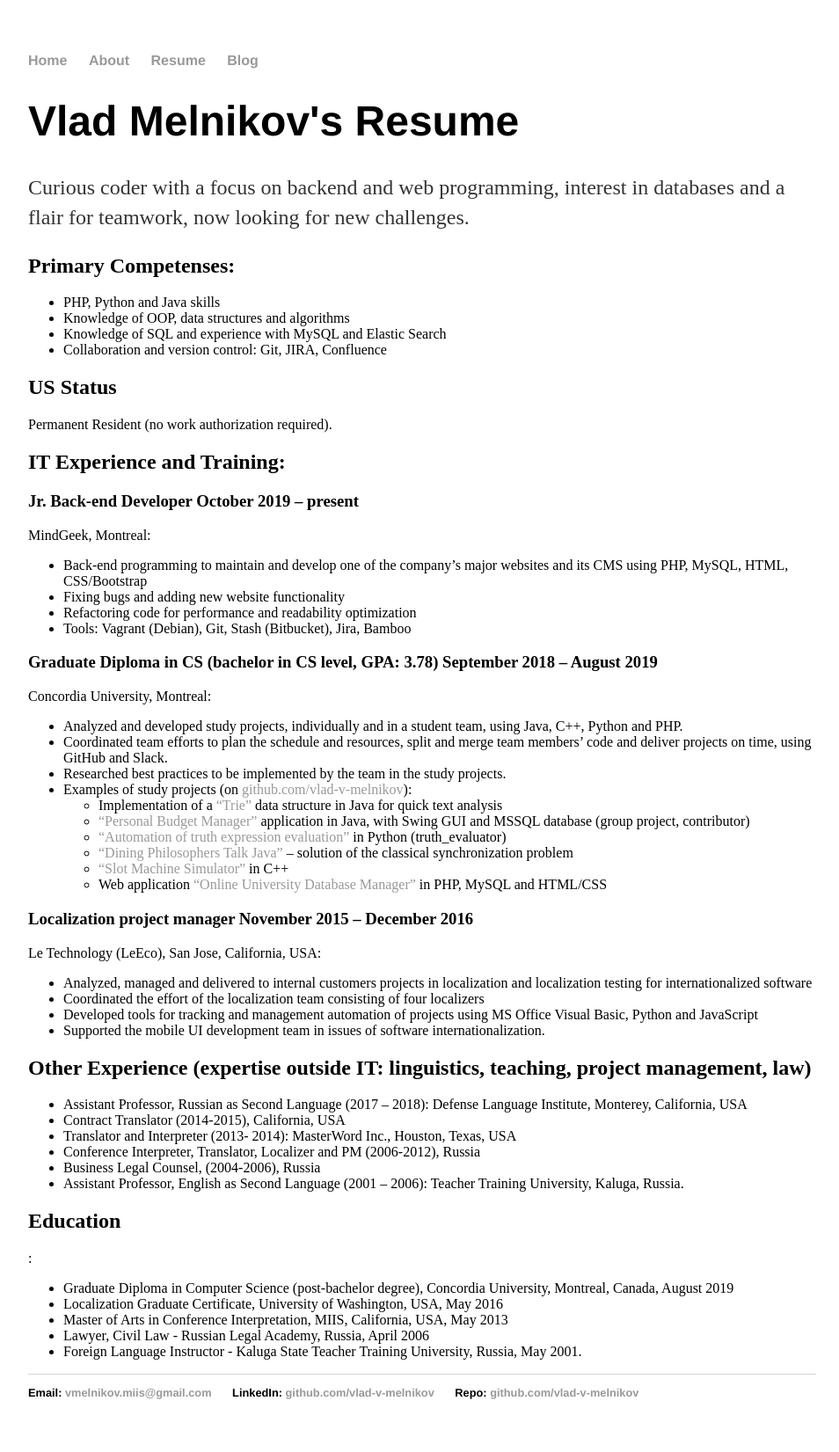
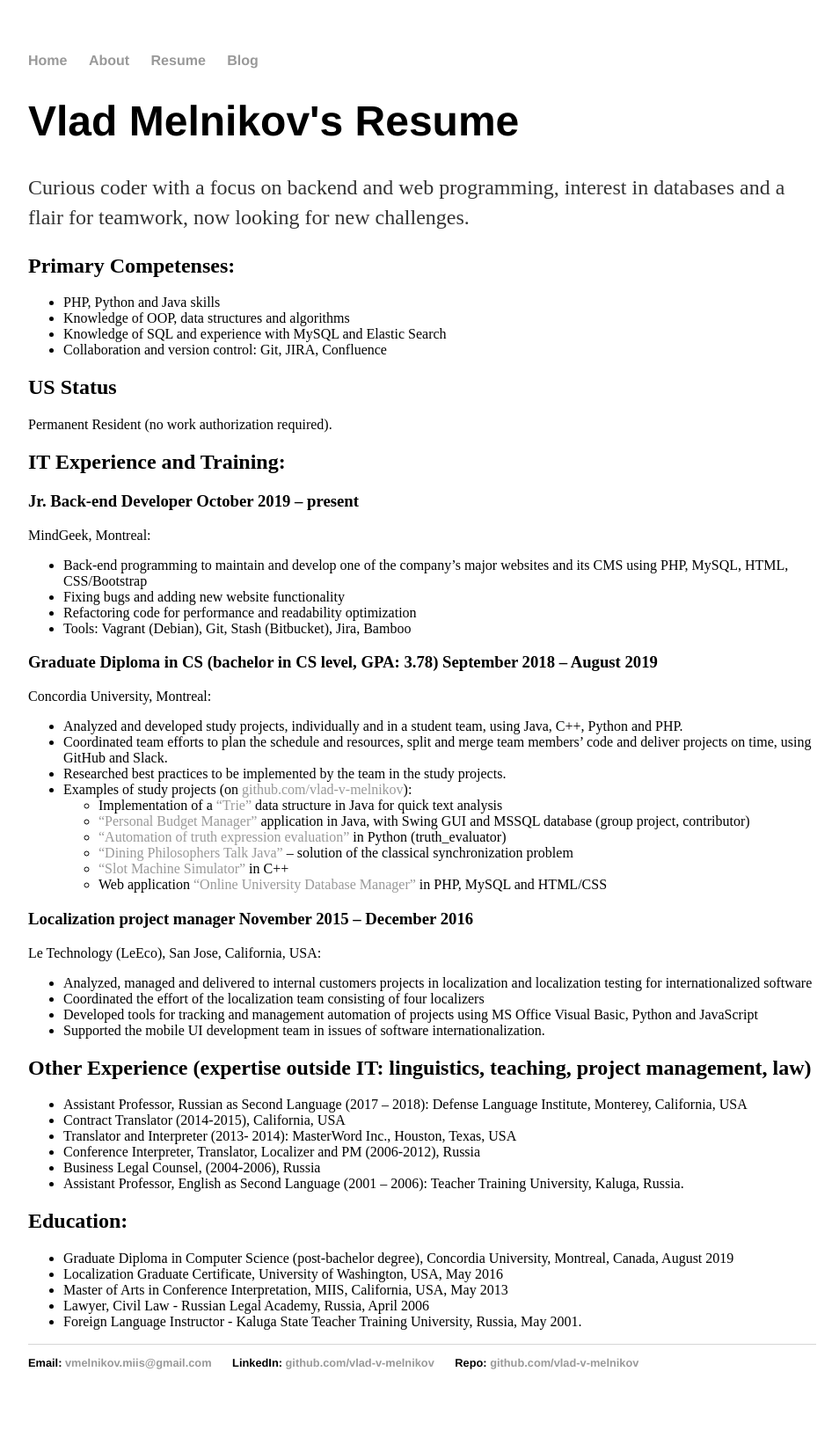
Before and after one commit to vlad-v-melnikov/vlad-v-melnikov.github.io, a Jekyll site: the page built from resume/index.html, in a window 1280 px wide. Shown: the whole page at 88% size, without its empty margins (160-1114 px from the left). Built offline with Jekyll 4.4.1, drawn with Linux system fonts in a browser that asks for light colours; after the commit the page ends 1617 px from its top, so only the background shows below that; part of the change alters nothing that is shown.

```diff
--- a/resume/index.html
+++ b/resume/index.html
@@ -63,7 +63,7 @@ Le Technology (LeEco), San Jose, California, USA:
   <li>Assistant Professor, English as Second Language (2001 – 2006): Teacher Training University, Kaluga, Russia.</li>
 </ul>
 
-<h2>Education</h2>:
+<h2>Education:</h2>
 <ul>
   <li>Graduate Diploma in Computer Science (post-bachelor degree), Concordia University, Montreal, Canada, August 2019</li>
   <li>Localization Graduate Certificate, University of Washington, USA, May 2016</li>
```
